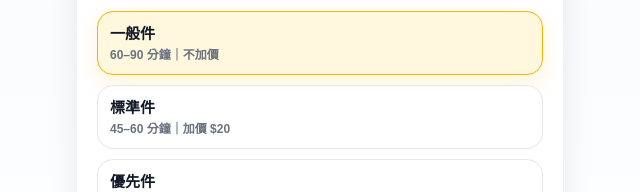
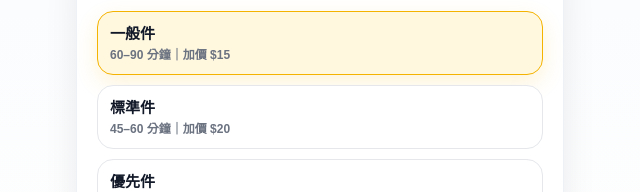
Before and after one commit to charles04121991/ubee-line-bot, a website: page public/estimate.html in a window 1280 px wide. Shown: the part 832-1024 px from the top of the page, 320-960 px from the left. Drawn offline with Linux system fonts and the light colour scheme.

Commit message:
Update pricing information for standard speed option

```diff
--- a/public/estimate.html
+++ b/public/estimate.html
@@ -449,7 +449,7 @@
       <div class="speed-grid" id="speedGrid">
         <button class="speed-btn active" type="button" data-speed="standard">
           一般件
-          <span>60–90 分鐘｜不加價</span>
+          <span>60–90 分鐘｜加價 $15</span>
         </button>
 
         <button class="speed-btn" type="button" data-speed="priority">
```
